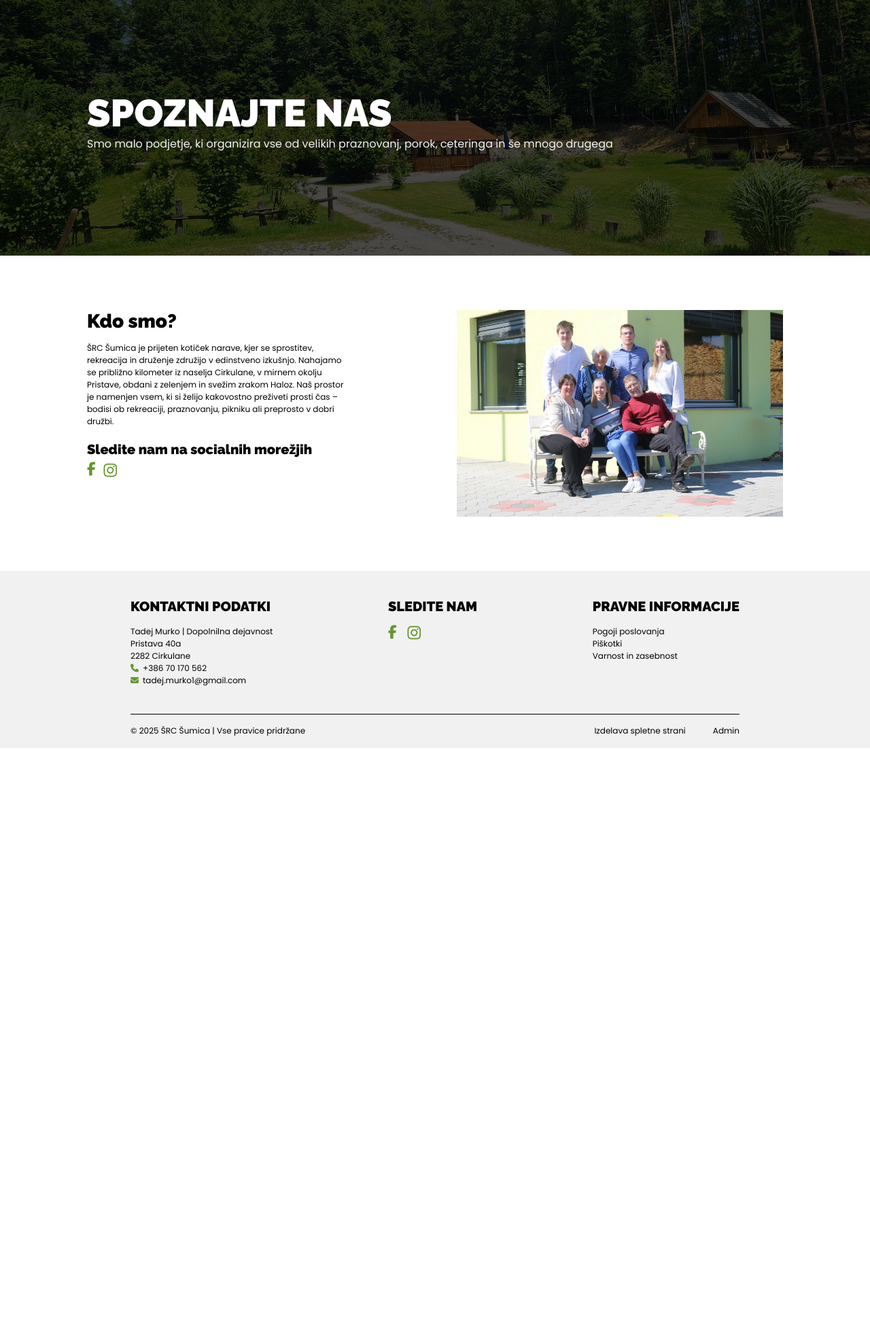
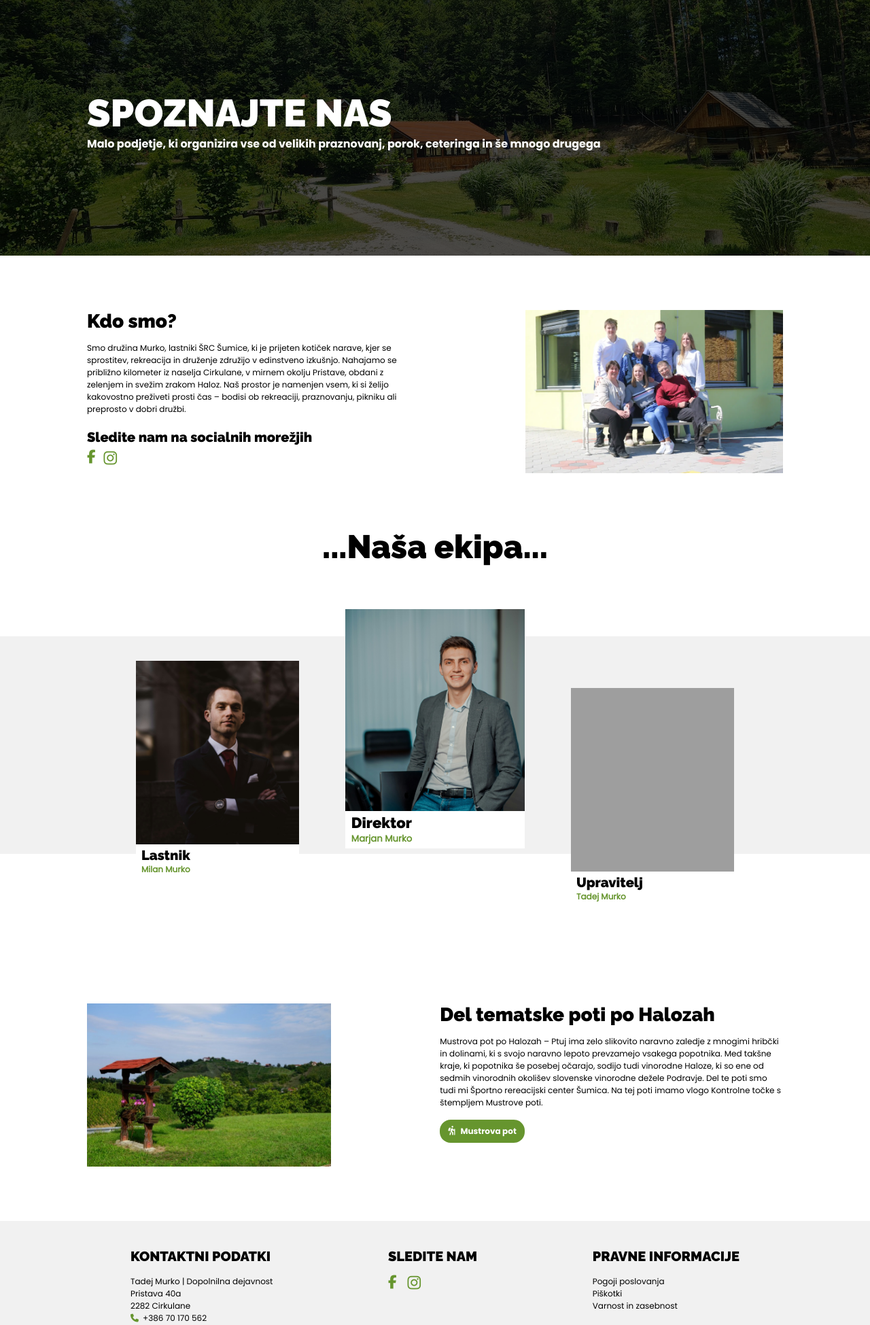
Before and after one commit to PintarBusiness/sumica, a Flask app: page /onas in a window 1280 px wide. Shown: the part 104-2053 px from the top of the page at 68% size. Before the commit the page ends 1204 px from the top, so only its background shows below. Run offline with Flask 3, Linux system fonts and the light colour scheme; some libraries are stand-ins or nearby versions; grey boxes are pictures that could not be loaded.

Commit message:
Narejena 3 in ćetrta stran o nas

```diff
--- a/static/css/slog.css
+++ b/static/css/slog.css
@@ -673,7 +673,7 @@ footer .footerskatlje:nth-child(3) .footertext a:hover
 }
 
 /*Prva stran ostalo*/
-.prvastranonas
+.prvastranostalo
 {
     height: 60vh;
     background-image: linear-gradient(rgba(0,0,0,0.7), rgba(0,0,0,0.7)), url(../images/glavnoozadje.jpg);
@@ -683,7 +683,7 @@ footer .footerskatlje:nth-child(3) .footertext a:hover
     overflow: hidden;
 }
 
-.prvastranonas .textprvastranonas
+.prvastranostalo .textprvastranostalo
 {
     display: flex;
     flex-direction: column;
@@ -694,20 +694,20 @@ footer .footerskatlje:nth-child(3) .footertext a:hover
     margin-right: auto;
 }
 
-.prvastranonas h1
+.prvastranostalo h1
 {
     margin-top: 1.5em;
     font-size: 7em;
     color: white;
 }
 
-.prvastranonas p
+.prvastranostalo h2
 {
     font-size: 2em;
-    color: #F1F1F1;
+    color: white;
 }
 
-/*Duga stran ostalo*/
+/*Druga stran onas*/
 .drugastranonas
 {
     width: 80%;
@@ -735,6 +735,11 @@ footer .footerskatlje:nth-child(3) .footertext a:hover
     gap: 1.5em;
 }
 
+.drugastranonas .drugastranonasnotri .textdrugastraonas .socialnaomrezjaonas a i:hover
+{
+    color: #000;
+}
+
 .drugastranonas .drugastranonasnotri .textdrugastraonas .socialnaomrezjaonas a:nth-child(1)
 {
     font-size: 2.5em;
@@ -750,11 +755,146 @@ footer .footerskatlje:nth-child(3) .footertext a:hover
 .drugastranonas .drugastranonasnotri img
 {
     width: 60em;
+    height: 30em;
 }
 
+/*Tretja stran onas*/
+.tretjastranonas
+{
+    width: 80%;
+    margin-left: auto;
+    margin-right: auto;
+    margin-top: 10em;
+}
+
+.ozadjeekipa
+{
+    background-color: #F1F1F1;
+    position: absolute;
+    width: 100%;
+    height: 40em;
+    top: 130em;
+    z-index: -1;
+}
+
+.tretjastranonasnotri h3
+{
+    text-align: center;
+}
+
+.tretjastranonasnotri .skatlaslik
+{
+    margin-top: 10em;
+    display: flex;
+    justify-content: center;
+    gap: 10em;
+}
+
+.tretjastranonasnotri .skatlaslik .slikeopisi
+{
+  width: 30em;
+  height: 40em;
+  position: relative;
+  overflow: hidden;
+  transition: all 3s;
+}
+
+.tretjastranonasnotri .skatlaslik .slikeopisi:nth-child(1)
+{
+    margin-top: 7.5em;
+}
+
+.tretjastranonasnotri .skatlaslik .slikeopisi:nth-child(3)
+{
+    margin-top: 12.5em;
+}
+
+.tretjastranonasnotri .skatlaslik .slikeopisi img
+{
+  position: absolute;
+  top: 0;
+  left: 0;
+  width: 100%;
+  height: 100%;
+  object-fit: cover;
+  z-index: 0;
+}
+
+.tretjastranonasnotri .skatlaslik .slikeopisi .opis
+{
+  position: absolute;
+  bottom: 0;
+  left: 0;
+  width: 100%;
+  background: white;
+  z-index: 1;
+  padding: 0.5em 1em;
+}
+
+.tretjastranonasnotri .skatlaslik .slikeopisi .opis p
+{
+    color: #66952E;
+    font-weight: bold;
+}
+
+
+/*Četrta stran onas*/
+.cetrtastranonas
+{
+    width: 80%;
+    margin-left: auto;
+    margin-right: auto;
+    margin-top: 18em;
+}
+
+.cetrtastranonas .cetrtastranonasnotri
+{
+    display: flex;
+    justify-content: center;
+    gap: 20em;
+}
+
+.cetrtastranonas .cetrtastranonasnotri img
+{
+    width: 60em;
+    height: 30em;
+}
+
+.cetrtastranonas .cetrtastranonasnotri .textcetrtastranonas .mustrovagumb
+{
+    margin-top: 2em;
+    background-color: #66952E;
+    padding: 1em 1.5em;
+    border-radius: 2em;
+    display: flex;
+    align-items: center;
+    gap: 1em;
+    width: fit-content;
+    transition: all 0.5s;
+}
+
+.cetrtastranonas .cetrtastranonasnotri .textcetrtastranonas .mustrovagumb:hover
+{
+    background-color: black;
+}
+
+.cetrtastranonas .cetrtastranonasnotri .textcetrtastranonas .mustrovagumb i
+{
+    color: white;
+    font-size: 1.7em;
+}
+
+.cetrtastranonas .cetrtastranonasnotri .textcetrtastranonas .mustrovagumb p
+{
+    color: white;
+    font-size: 1.5em;
+    font-family: Poppins-Bold;
+}
+
+
 /* Rezervacija */
- .step
- {
+.step
+{
     display: none;
 }
 .step.active
--- a/templates/onas.html
+++ b/templates/onas.html
@@ -35,7 +35,7 @@
     }
 </style>
 <body>
-    <div class="prvastranonas">
+    <div class="prvastranostalo">
         <header>
             <a href="" class="logo">
                 <img src="../static/images/logosumica.png" alt="">
@@ -56,9 +56,9 @@
                 <p>Rezervirajte</p>
             </a>
         </header>
-        <div class="textprvastranonas">
+        <div class="textprvastranostalo">
             <h1>SPOZNAJTE NAS</h1>
-            <p>Smo malo podjetje, ki organizira vse od velikih praznovanj, porok, ceteringa in še mnogo drugega</p>
+            <h2>Malo podjetje, ki organizira vse od velikih praznovanj, porok, ceteringa in še mnogo drugega</h2>
         </div>
     </div>
 
@@ -66,7 +66,7 @@
         <div class="drugastranonasnotri">
             <div class="textdrugastraonas">
                 <h4>Kdo smo?</h4>
-                <p>ŠRC Šumica je prijeten kotiček narave, kjer se sprostitev, rekreacija in druženje združijo v edinstveno izkušnjo. Nahajamo se približno kilometer iz naselja Cirkulane, v mirnem okolju Pristave, obdani z zelenjem in svežim zrakom Haloz. Naš prostor je namenjen vsem, ki si želijo kakovostno preživeti prosti čas – bodisi ob rekreaciji, praznovanju, pikniku ali preprosto v dobri družbi.</p>
+                <p>Smo družina Murko, lastniki ŠRC Šumice, ki je prijeten kotiček narave, kjer se sprostitev, rekreacija in druženje združijo v edinstveno izkušnjo. Nahajamo se približno kilometer iz naselja Cirkulane, v mirnem okolju Pristave, obdani z zelenjem in svežim zrakom Haloz. Naš prostor je namenjen vsem, ki si želijo kakovostno preživeti prosti čas – bodisi ob rekreaciji, praznovanju, pikniku ali preprosto v dobri družbi.</p>
                 <h5>Sledite nam na socialnih morežjih</h5>
                 <div class="socialnaomrezjaonas">
                     <a href=""><i class="fa-brands fa-facebook-f"></i></a>
@@ -74,6 +74,77 @@
                 </div>
             </div>
             <img src="../static/images/skupinskaslika.webp" alt="">
+        </div>
+    </div>
+
+    <div class="ozadjeekipa"></div>
+    <div class="tretjastranonas">
+        <div class="tretjastranonasnotri">
+            <h3>...Naša ekipa...</h3>
+            <div class="skatlaslik">
+                <div class="slikeopisi">
+                    <img src="../static/images/lastnik.jpg" alt="">
+                    <div class="opis">
+                        <h5>Lastnik</h5>
+                        <p>Milan Murko</p>
+                    </div>
+                </div>
+                <div class="slikeopisi">
+                    <img src="../static/images/direktor.jpg" alt="">
+                    <div class="opis">
+                        <h5>Direktor</h5>
+                        <p>Marjan Murko</p>
+                    </div>
+                </div>
+                <div class="slikeopisi">
+                    <img src="../static/images/upravitelj.jpg" alt="">
+                    <div class="opis">
+                        <h5>Upravitelj</h5>
+                        <p>Tadej Murko</p>
+                    </div>
+                </div>
+            </div>
+        </div>
+    </div>
+
+    <script>
+
+        const kartice = document.querySelectorAll('.skatlaslik .slikeopisi');
+
+        async function animirajKartice()
+        {
+            while (true)
+            {
+                for (let i = 0; i < kartice.length; i++)
+                {
+                    kartice[i].style.transform = 'scale(1.1)';
+
+                    await new Promise(resolve => setTimeout(resolve, 3500));
+
+                    kartice[i].style.transform = 'scale(1)';
+
+                    await new Promise(resolve => setTimeout(resolve, 3000));
+                }
+
+                await new Promise(resolve => setTimeout(resolve, 2000));
+            }
+        }
+
+        animirajKartice();
+
+    </script>
+
+    <div class="cetrtastranonas">
+        <div class="cetrtastranonasnotri">
+            <img src="../static/images/slikamustrovapotnarava.jpg" alt="">
+            <div class="textcetrtastranonas">
+                <h4>Del tematske poti po Halozah</h4>
+                <p>Mustrova pot po Halozah – Ptuj ima zelo slikovito naravno zaledje z mnogimi hribčki in dolinami, ki s svojo naravno lepoto prevzamejo vsakega popotnika. Med takšne kraje, ki popotnika še posebej očarajo, sodijo tudi vinorodne Haloze, ki so ene od sedmih vinorodnih okolišev slovenske vinorodne dežele Podravje. Del te poti smo tudi mi Športno rereacijski center Šumica. Na tej poti imamo vlogo Kontrolne točke s štempljem Mustrove poti.</p>
+                <a href="https://mustrovapot.si/o-mustrovi-poti/" class="mustrovagumb">
+                    <i class="fa-solid fa-person-hiking"></i>
+                    <p>Mustrova pot</p>
+                </a>
+            </div>
         </div>
     </div>
 
```
Also changed, not shown: static/images/direktor.jpg (added), static/images/lastnik.jpg (added), static/images/slikamustrovapotnarava.jpg (added), 1 other file.
